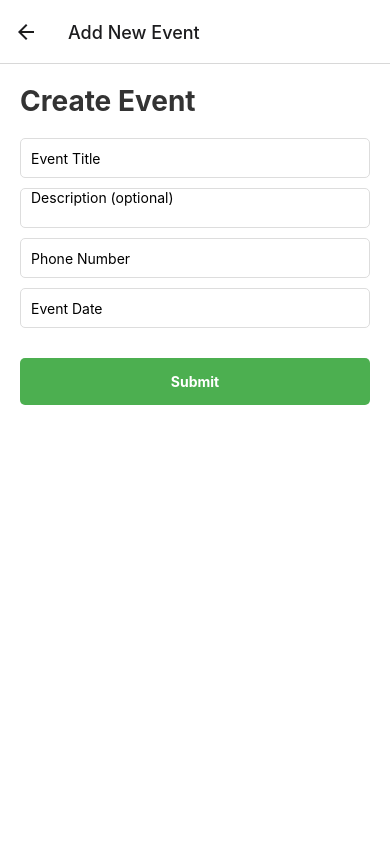
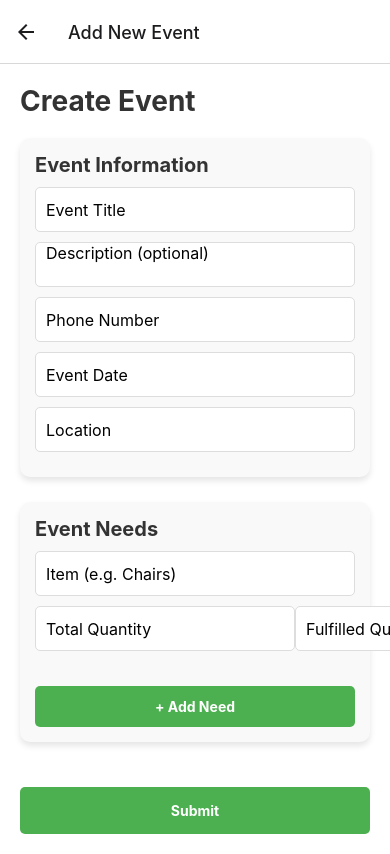
Before and after one commit to AndreiB02/Unihack6-Neighbourly, a React Native app: screen /AddEventScreen in a window 390 px wide. Built offline with nearby package versions, Linux system fonts and the light colour scheme.

Commit message:
Modified add event to fit the needs

```diff
--- a/screens/Events/AddEventScreen.js
+++ b/screens/Events/AddEventScreen.js
@@ -1,23 +1,43 @@
-// AddEventScreen.js
 import React, { useState } from 'react';
-import { View, Text, TextInput, StyleSheet, TouchableOpacity } from 'react-native';
+import { View, Text, TextInput, StyleSheet, TouchableOpacity, Alert, ScrollView } from 'react-native';
 
 const AddEventScreen = ({ navigation }) => {
     const [title, setTitle] = useState('');
     const [description, setDescription] = useState('');
     const [phone, setPhone] = useState('');
     const [date, setDate] = useState('');
+    const [location, setLocation] = useState('');
+    const [needs, setNeeds] = useState([{ item: '', fulfilled: '', total: '' }]); // Initialize with one need
 
     const handleSubmit = () => {
-        // Handle submission to the database
+        if (!title || !phone || !date || !location || needs.some(need => !need.item || !need.total)) {
+            Alert.alert('Error', 'Please fill in all fields.');
+            return;
+        }
+
+        // Handle event submission to the database or API here
         // For now, just navigate back
+        Alert.alert('Event Created', 'Your event has been successfully created!');
         navigation.goBack();
     };
 
+    const handleAddNeed = () => {
+        setNeeds([...needs, { item: '', fulfilled: 0, total: 0 }]); // Add a new need row
+    };
+
+    const handleNeedChange = (index, field, value) => {
+        const updatedNeeds = [...needs];
+        updatedNeeds[index][field] = value;
+        setNeeds(updatedNeeds);
+    };
+
     return (
-        <View style={styles.container}>
+        <ScrollView style={styles.container}>
             <Text style={styles.header}>Create Event</Text>
 
+            {/* Event Info Section */}
+            <View style={styles.sectionContainer}>
+                <Text style={styles.sectionTitle}>Event Information</Text>
                 <TextInput
                     style={styles.input}
                     placeholder="Event Title"
@@ -44,19 +64,61 @@ const AddEventScreen = ({ navigation }) => {
                     value={date}
                     onChangeText={setDate}
                 />
+                <TextInput
+                    style={styles.input}
+                    placeholder="Location"
+                    value={location}
+                    onChangeText={setLocation}
+                />
+            </View>
 
+            {/* Needs Section */}
+            <View style={styles.sectionContainer}>
+                <Text style={styles.sectionTitle}>Event Needs</Text>
+                {needs.map((need, index) => (
+                    <View key={index} style={styles.needItem}>
+                        <TextInput
+                            style={styles.input}
+                            placeholder="Item (e.g. Chairs)"
+                            value={need.item}
+                            onChangeText={(text) => handleNeedChange(index, 'item', text)}
+                        />
+                        <View style={styles.row}>
+                            <TextInput
+                                style={[styles.input, { flex: 1 }]}
+                                placeholder="Total Quantity"
+                                value={need.total.toString()}
+                                keyboardType="numeric"
+                                onChangeText={(text) => handleNeedChange(index, 'total', text)}
+                            />
+                            <TextInput
+                                style={[styles.input, { flex: 1 }]}
+                                placeholder="Fulfilled Quantity"
+                                value={need.fulfilled.toString()}
+                                keyboardType="numeric"
+                                onChangeText={(text) => handleNeedChange(index, 'fulfilled', text)}
+                            />
+                        </View>
+                    </View>
+                ))}
+                <TouchableOpacity style={styles.addNeedButton} onPress={handleAddNeed}>
+                    <Text style={styles.addNeedButtonText}>+ Add Need</Text>
+                </TouchableOpacity>
+            </View>
+
+            {/* Submit Button */}
             <TouchableOpacity style={styles.submitButton} onPress={handleSubmit}>
                 <Text style={styles.submitButtonText}>Submit</Text>
             </TouchableOpacity>
-        </View>
+        </ScrollView>
     );
 };
 
 const styles = StyleSheet.create({
     container: {
         flex: 1,
+        backgroundColor: '#fff',
         padding: 20,
-        backgroundColor: '#fff',
     },
     header: {
         fontSize: 28,
@@ -64,13 +126,50 @@ const styles = StyleSheet.create({
         color: '#333',
         marginBottom: 20,
     },
+    sectionContainer: {
+        marginBottom: 25,
+        backgroundColor: '#f9f9f9',
+        padding: 15,
+        borderRadius: 10,
+        shadowColor: '#000',
+        shadowOffset: { width: 0, height: 4 },
+        shadowOpacity: 0.1,
+        shadowRadius: 6,
+        elevation: 3,
+    },
+    sectionTitle: {
+        fontSize: 20,
+        fontWeight: 'bold',
+        color: '#333',
+        marginBottom: 10,
+    },
     input: {
-        height: 40,
+        height: 45,
         borderColor: '#ddd',
         borderWidth: 1,
         marginBottom: 10,
         paddingLeft: 10,
         borderRadius: 5,
+        fontSize: 16,
+        backgroundColor: '#fff',
+    },
+    row: {
+        flexDirection: 'row',
+        justifyContent: 'space-between',
+    },
+    needItem: {
+        marginBottom: 15,
+    },
+    addNeedButton: {
+        backgroundColor: '#4CAF50',
+        padding: 12,
+        borderRadius: 5,
+        marginTop: 10,
+        alignItems: 'center',
+    },
+    addNeedButtonText: {
+        color: '#fff',
+        fontWeight: 'bold',
     },
     submitButton: {
         backgroundColor: '#4CAF50',
```
Lines whose indentation alone changed are shown as unchanged.
